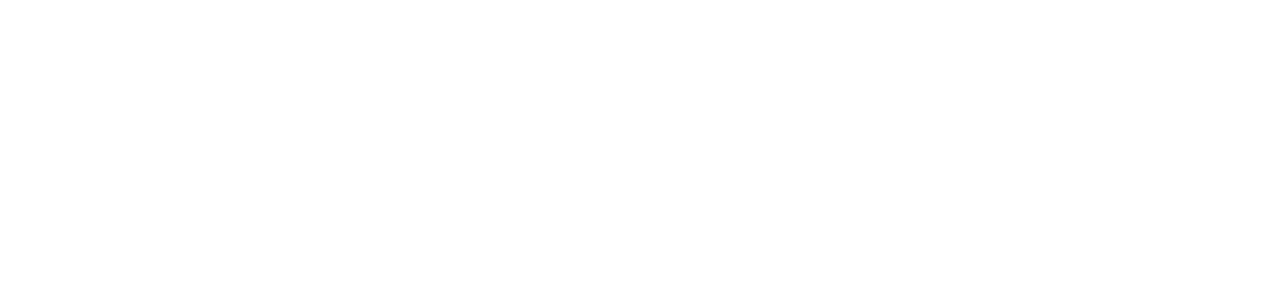
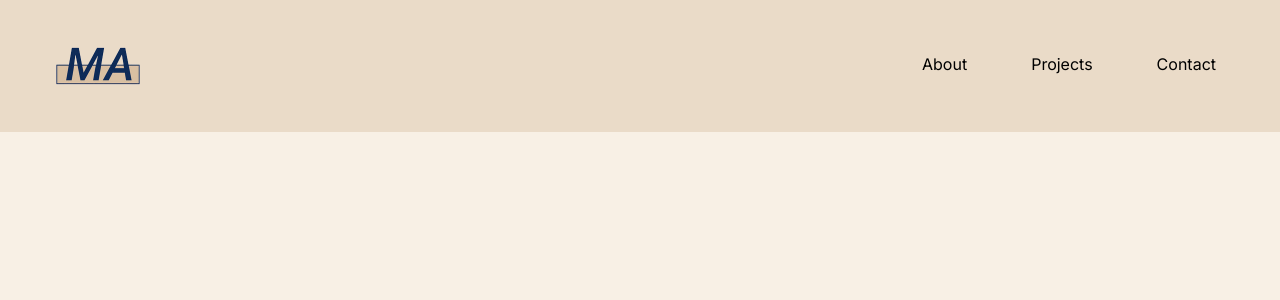
Before and after one commit to Michaelaltinsik1/Portfolio, a Next.js app: page / in a window 1280 px wide. Shown: the top 300 px of the page. Built offline with nearby package versions, Linux system fonts and the light colour scheme.

Commit message:
Add header and Nav - Add component for Header - Add component for Nav - Create components folder - Add Link font sizes into tailwind.config.ts

```diff
--- a/src/app/layout.tsx
+++ b/src/app/layout.tsx
@@ -1,22 +1,23 @@
-import './globals.css'
-import type { Metadata } from 'next'
-import { Inter } from 'next/font/google'
+import './globals.css';
+import type { Metadata } from 'next';
+import { Inter } from 'next/font/google';
 
-const inter = Inter({ subsets: ['latin'] })
+const inter = Inter({ subsets: ['latin'] });
 
 export const metadata: Metadata = {
-  title: 'Create Next App',
-  description: 'Generated by create next app',
-}
+  title: 'Portfolio Michael Altinisik',
+  description:
+    'Portfolio main page created with NextJs. Shows a contact form, projects and an about me.',
+};
 
 export default function RootLayout({
   children,
 }: {
-  children: React.ReactNode
+  children: React.ReactNode;
 }) {
   return (
     <html lang="en">
-      <body className={inter.className}>{children}</body>
+      <body className={`${inter.className} bg-primary`}>{children}</body>
     </html>
-  )
+  );
 }
--- a/src/app/page.tsx
+++ b/src/app/page.tsx
@@ -1,7 +1,8 @@
+import Header from '@/components/Header';
 export default function Home() {
   return (
-    <main>
-
+    <main className="">
+      <Header />
     </main>
-  )
+  );
 }
--- /dev/null
+++ b/src/components/Header.tsx
@@ -0,0 +1,30 @@
+'use client';
+import Image from 'next/image';
+import { useState } from 'react';
+import Nav from './Nav';
+const Header = () => {
+  const [isNavOpen, setIsNavOpen] = useState<boolean>(false);
+  return (
+    <header className="flex justify-between bg-secondary p-4">
+      <Image
+        className="desktop:ml-[32px]"
+        src="/logo.png"
+        width={100}
+        height={100}
+        alt="logo"
+      />
+      <Nav isNavOpen={isNavOpen} setIsNavOpen={setIsNavOpen} />
+      {!isNavOpen && (
+        <Image
+          className="ml-auto desktop:hidden"
+          onClick={() => setIsNavOpen(true)}
+          src="/menu.svg"
+          width={80}
+          height={80}
+          alt="menu button"
+        />
+      )}
+    </header>
+  );
+};
+export default Header;
--- /dev/null
+++ b/src/components/Nav.tsx
@@ -0,0 +1,55 @@
+import Link from 'next/link';
+import Image from 'next/image';
+import React, { SetStateAction, Dispatch } from 'react';
+interface NavProps {
+  isNavOpen: boolean;
+  setIsNavOpen: Dispatch<SetStateAction<boolean>>;
+}
+const Nav = ({ isNavOpen, setIsNavOpen }: NavProps) => {
+  return (
+    <nav
+      className={`left-0 top-0 absolute min-h-screen w-full bg-secondary p-4 desktop:static desktop:min-h-0 desktop:w-fit ${
+        isNavOpen ? '' : 'hidden desktop:flex'
+      }`}
+    >
+      {isNavOpen && (
+        <Image
+          onClick={() => setIsNavOpen(false)}
+          className="ml-auto desktop:hidden py-4"
+          src="/close.svg"
+          width={80}
+          height={80}
+          alt="close button"
+        />
+      )}
+      <ul className="flex flex-col mt-[32px] desktop:flex-row desktop:mt-0 ">
+        <li className="">
+          <Link
+            className="text-navItemMobile desktop:text-navItem px-4 py-[24px] desktop:px-[32px] flex hover:underline underline-offset-[6px]"
+            href="#about"
+          >
+            About
+          </Link>
+        </li>
+        <li className="">
+          <Link
+            className="text-navItemMobile desktop:text-navItem px-4 py-[24px] desktop:px-[32px] flex hover:underline underline-offset-[6px]"
+            href="#projects"
+          >
+            Projects
+          </Link>
+        </li>
+        <li className="">
+          <Link
+            className="text-navItemMobile desktop:text-navItem px-4 py-[24px] desktop:px-[32px] flex hover:underline underline-offset-[6px]"
+            href="#contact"
+          >
+            Contact
+          </Link>
+        </li>
+      </ul>
+    </nav>
+  );
+};
+
+export default Nav;
```
